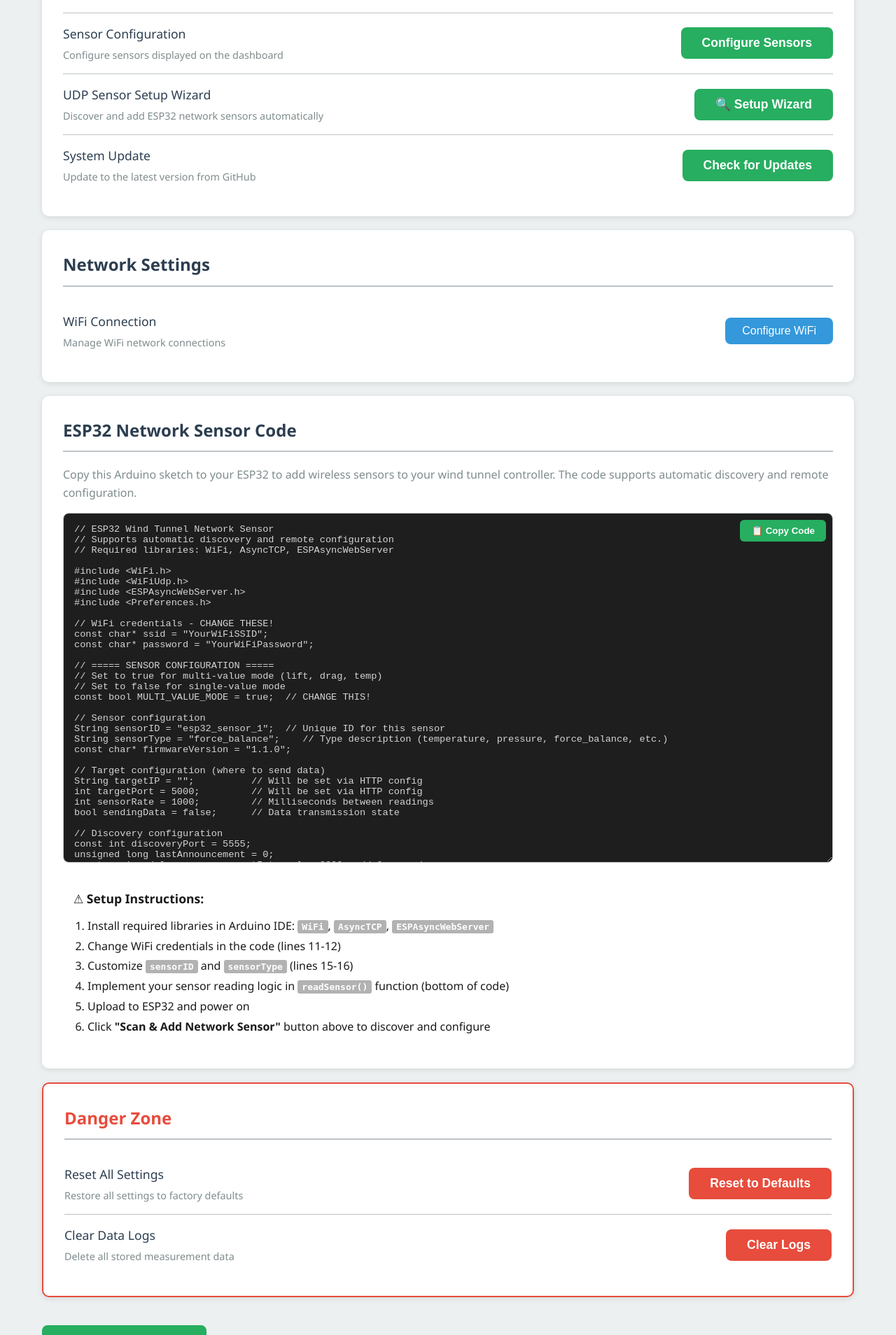
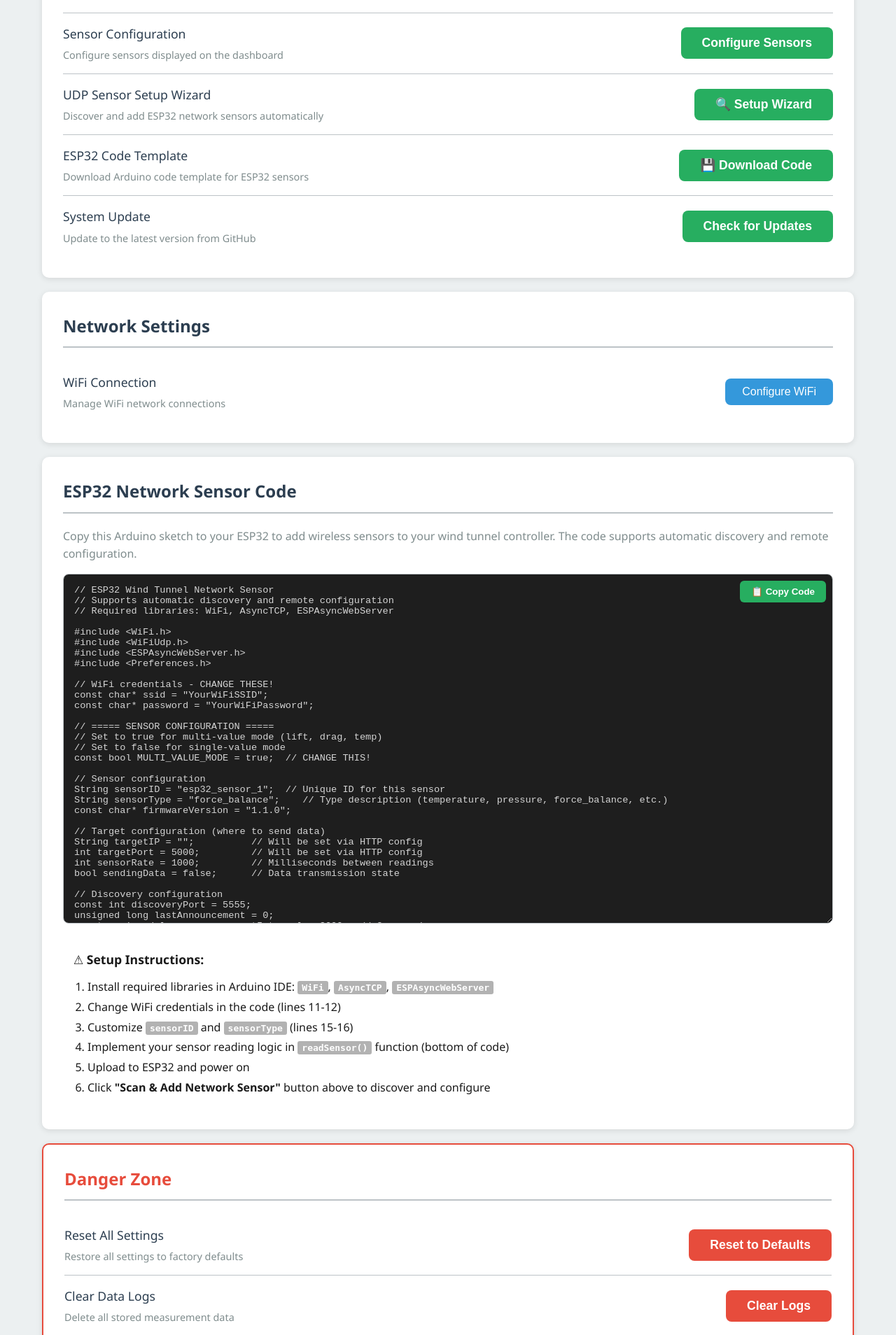
Before and after one commit to angeeinstein/windtunnel-controller, a Flask app: page /settings in a window 1280 px wide. Shown: the part 1230-3138 px from the top of the page at 70% size. Run offline with Flask 3, Linux system fonts and the light colour scheme; data that the repository does not hold is empty.

Commit message:
feat: Add ESP32 code template download functionality and backup settings.json during updates

```diff
--- a/app.py
+++ b/app.py
@@ -2146,6 +2146,18 @@ def settings():
     """Settings page."""
     return render_template('settings.html')
 
+@app.route('/esp32-code')
+def esp32_code():
+    """Serve the ESP32 code template."""
+    try:
+        with open('esp32_sensor_template.ino', 'r') as f:
+            code = f.read()
+        return Response(code, mimetype='text/plain', headers={
+            'Content-Disposition': 'attachment; filename=esp32_sensor_template.ino'
+        })
+    except Exception as e:
+        return f"Error loading ESP32 code: {str(e)}", 500
+
 @app.route('/api/sensor-types', methods=['GET'])
 def get_sensor_types():
     """Get available sensor types and their configuration requirements."""
--- a/templates/settings.html
+++ b/templates/settings.html
@@ -743,6 +743,16 @@
                 </div>
                 <div class="setting-control">
                     <button class="save-btn" onclick="openSetupWizard()" style="margin: 0; padding: 12px 30px; font-size: 1.1rem; background: var(--success-color);">&#128269; Setup Wizard</button>
+                </div>
+            </div>
+
+            <div class="setting-row">
+                <div>
+                    <div class="setting-label">ESP32 Code Template</div>
+                    <div class="setting-description">Download Arduino code template for ESP32 sensors</div>
+                </div>
+                <div class="setting-control">
+                    <button class="save-btn" onclick="downloadESP32Code()" style="margin: 0; padding: 12px 30px; font-size: 1.1rem;">&#128190; Download Code</button>
                 </div>
             </div>
 
@@ -2864,6 +2874,11 @@ float readTemperatureSensor() {
         // ==== SETUP WIZARD ====
         let wizardSelectedDevice = null;
 
+        function downloadESP32Code() {
+            window.location.href = '/esp32-code';
+            showNotification('success', 'ESP32 code template downloaded');
+        }
+
         async function openSetupWizard() {
             document.getElementById('setupWizardModal').style.display = 'flex';
             document.getElementById('wizardStep1').style.display = 'block';
```
Also changed, not shown: 2 other files.
